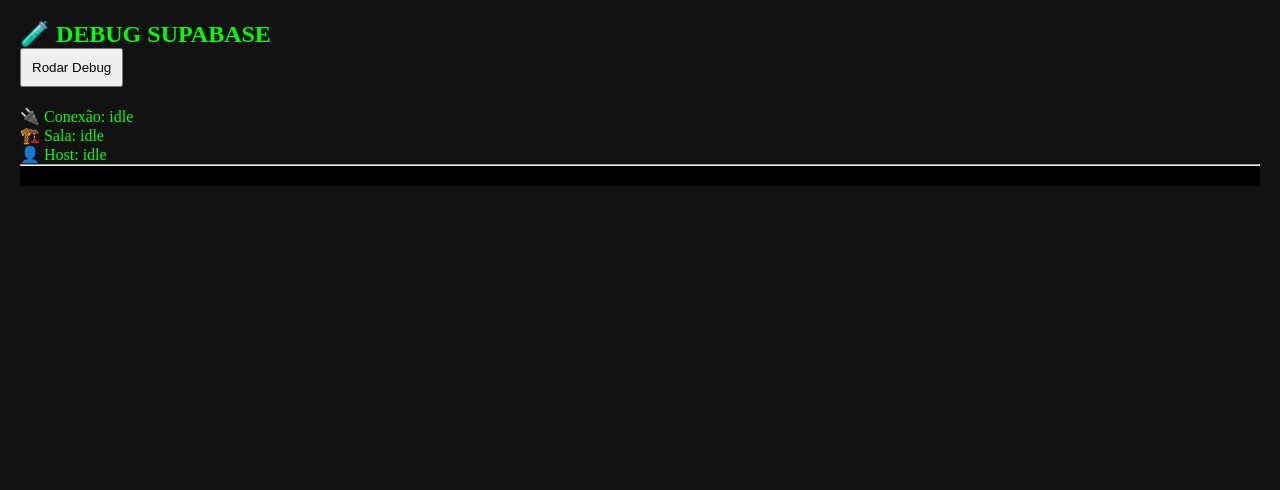
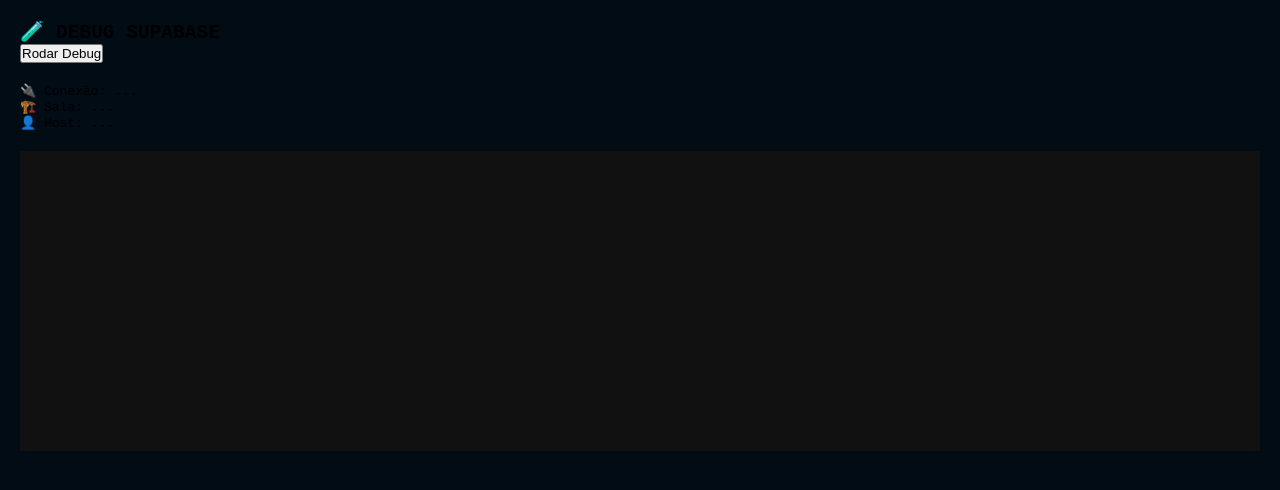
Before and after one commit to Diogo-Fontenele/maze-chase, a React (Vite) app: page / in a window 1280 px wide. Shown: the top 490 px of the page. Built offline with nearby package versions, Linux system fonts and the light colour scheme.

Commit message:
Update App.jsx

```diff
--- a/src/App.jsx
+++ b/src/App.jsx
@@ -1,139 +1,156 @@
-// import { useState, useEffect, useCallback, useRef } from 'react'
-// import { supabase } from './supabase'
-
 import { useState } from 'react'
 import { createClient } from '@supabase/supabase-js'
 
-// 🔴 COLOCA AQUI OS SEUS DADOS
-const supabaseUrl = 'https://wlglksboakpsibgykymx.supabase.co'
-const supabaseKey = 'sb_publishable_hCJq1fKTJBmvy0AFaR7jyg_dExXymV7'
+// 🔥 CONFIG
+const supabase = createClient(
+  'https://wlglksboakpsibgykymx.supabase.co',
+  'sb_publishable_hCJq1fKTJBmvy0AFaR7jyg_dExXymV7'
+)
 
-const supabase = createClient(supabaseUrl, supabaseKey)
+// 🔧 utils
+function genCode() {
+  return 'DBG' + Math.floor(Math.random() * 10000)
+}
 
 export default function App() {
-  const [debug, setDebug] = useState({
-    connection: 'idle',
-    room: 'idle',
-    host: 'idle',
-    log: []
+  const [log, setLog] = useState([])
+  const [status, setStatus] = useState({
+    connection: '...',
+    room: '...',
+    host: '...'
   })
 
-  async function runDebug() {
-
-    const log = (msg) => {
-      setDebug(prev => ({
-        ...prev,
-        log: [...prev.log, msg]
-      }))
+  function addLog(msg) {
+    console.log(msg)
+    setLog(l => [...l, msg])
   }
 
-    setDebug({
-      connection: 'idle',
-      room: 'idle',
-      host: 'idle',
-      log: []
+  async function runDebug() {
+    setLog([])
+    setStatus({
+      connection: '...',
+      room: '...',
+      host: '...'
     })
 
-    log('🚀 Iniciando debug...')
+    addLog('🚀 Iniciando debug...')
 
-    // 🔌 TESTE DE CONEXÃO
-    setDebug(prev => ({ ...prev, connection: 'testing' }))
+    // 🔌 TESTE CONEXÃO
+    try {
+      const { error } = await supabase.from('rooms').select('*').limit(1)
+      if (error) throw error
 
-    const { data: ping, error: pingError } = await supabase
-      .from('rooms')
-      .select('code')
-      .limit(1)
-
-    if (pingError) {
-      setDebug(prev => ({ ...prev, connection: 'error' }))
-      log('❌ Erro conexão: ' + pingError.message)
+      setStatus(s => ({ ...s, connection: 'ok' }))
+      addLog('✅ Conectado ao Supabase')
+    } catch (err) {
+      setStatus(s => ({ ...s, connection: 'erro' }))
+      addLog('❌ Erro conexão: ' + err.message)
       return
     }
 
-    setDebug(prev => ({ ...prev, connection: 'ok' }))
-    log('✅ Conectado ao Supabase')
-
     // 🏗️ CRIAR SALA
-    setDebug(prev => ({ ...prev, room: 'creating' }))
-
-    const code = 'DBG' + Math.floor(Math.random() * 10000)
+    const code = genCode()
 
     const state = {
-      players: [],
+      players: {},
+      loot: [],
+      maze: [],
       createdAt: Date.now()
     }
 
-    const { error: insertError } = await supabase
-      .from('rooms')
-      .insert([{ code, state }])
+    try {
+      const { error } = await supabase.from('rooms').insert({
+        code,
+        state
+      })
 
-    if (insertError) {
-      setDebug(prev => ({ ...prev, room: 'error' }))
-      log('❌ Erro ao criar sala: ' + insertError.message)
+      if (error) throw error
+
+      setStatus(s => ({ ...s, room: 'ok' }))
+      addLog('✅ Sala criada: ' + code)
+    } catch (err) {
+      setStatus(s => ({ ...s, room: 'erro' }))
+      addLog('❌ Erro ao criar sala: ' + err.message)
       return
     }
 
-    setDebug(prev => ({ ...prev, room: 'ok' }))
-    log('✅ Sala criada: ' + code)
+    // 📦 BUSCAR SALA
+    let roomData = null
 
-    // 📥 BUSCAR SALA
-    const { data: roomData, error: fetchError } = await supabase
+    try {
+      const { data, error } = await supabase
         .from('rooms')
         .select('*')
         .eq('code', code)
         .maybeSingle()
 
-    if (fetchError || !roomData) {
-      log('❌ Erro ao buscar sala')
+      if (error) throw error
+
+      roomData = data
+      addLog('📦 Sala recebida: ' + JSON.stringify(data))
+    } catch (err) {
+      addLog('❌ Erro ao buscar sala: ' + err.message)
       return
     }
 
-    log('📦 Sala recebida: ' + JSON.stringify(roomData))
-
     // 👤 CRIAR HOST
-    setDebug(prev => ({ ...prev, host: 'creating' }))
-
-    const updatedState = {
-      ...roomData.state,
-      players: [{ id: 'host', x: 1, y: 1 }]
+    try {
+      const safeState = {
+        players: {},
+        loot: [],
+        maze: [],
+        ...roomData?.state
       }
 
-    const { error: updateError } = await supabase
+      safeState.players['host'] = {
+        id: 'host',
+        name: 'Host',
+        x: 0,
+        y: 0
+      }
+
+      const { error } = await supabase
         .from('rooms')
-      .update({ state: updatedState })
+        .update({ state: safeState })
         .eq('code', code)
 
-    if (updateError) {
-      setDebug(prev => ({ ...prev, host: 'error' }))
-      log('❌ Erro ao criar host: ' + updateError.message)
+      if (error) throw error
+
+      setStatus(s => ({ ...s, host: 'ok' }))
+      addLog('👤 Host criado com sucesso')
+    } catch (err) {
+      setStatus(s => ({ ...s, host: 'erro' }))
+      addLog('❌ Erro ao criar host: ' + err.message)
       return
     }
 
-    setDebug(prev => ({ ...prev, host: 'ok' }))
-    log('👤 Host criado com sucesso')
-
-    log('🏁 Debug finalizado')
+    addLog('🏁 Debug finalizado')
   }
 
   return (
-    <div style={{ padding: 20, background: '#111', color: '#0f0', minHeight: '100vh' }}>
+    <div style={{ padding: 20, fontFamily: 'monospace' }}>
       <h2>🧪 DEBUG SUPABASE</h2>
 
-      <button onClick={runDebug} style={{ padding: 10, marginBottom: 20 }}>
+      <button onClick={runDebug}>
         Rodar Debug
       </button>
 
-      <p>🔌 Conexão: {debug.connection}</p>
-      <p>🏗️ Sala: {debug.room}</p>
-      <p>👤 Host: {debug.host}</p>
+      <div style={{ marginTop: 20 }}>
+        <div>🔌 Conexão: {status.connection}</div>
+        <div>🏗️ Sala: {status.room}</div>
+        <div>👤 Host: {status.host}</div>
+      </div>
 
-      <hr />
-
-      <div style={{ maxHeight: 300, overflow: 'auto', background: '#000', padding: 10 }}>
-        {debug.log.map((l, i) => (
-          <div key={i}>{l}</div>
-        ))}
-      </div>
+      <pre style={{
+        marginTop: 20,
+        background: '#111',
+        color: '#0f0',
+        padding: 10,
+        height: 300,
+        overflow: 'auto'
+      }}>
+        {log.join('\n')}
+      </pre>
     </div>
   )
 }
```
Lines whose indentation alone changed are shown as unchanged.
